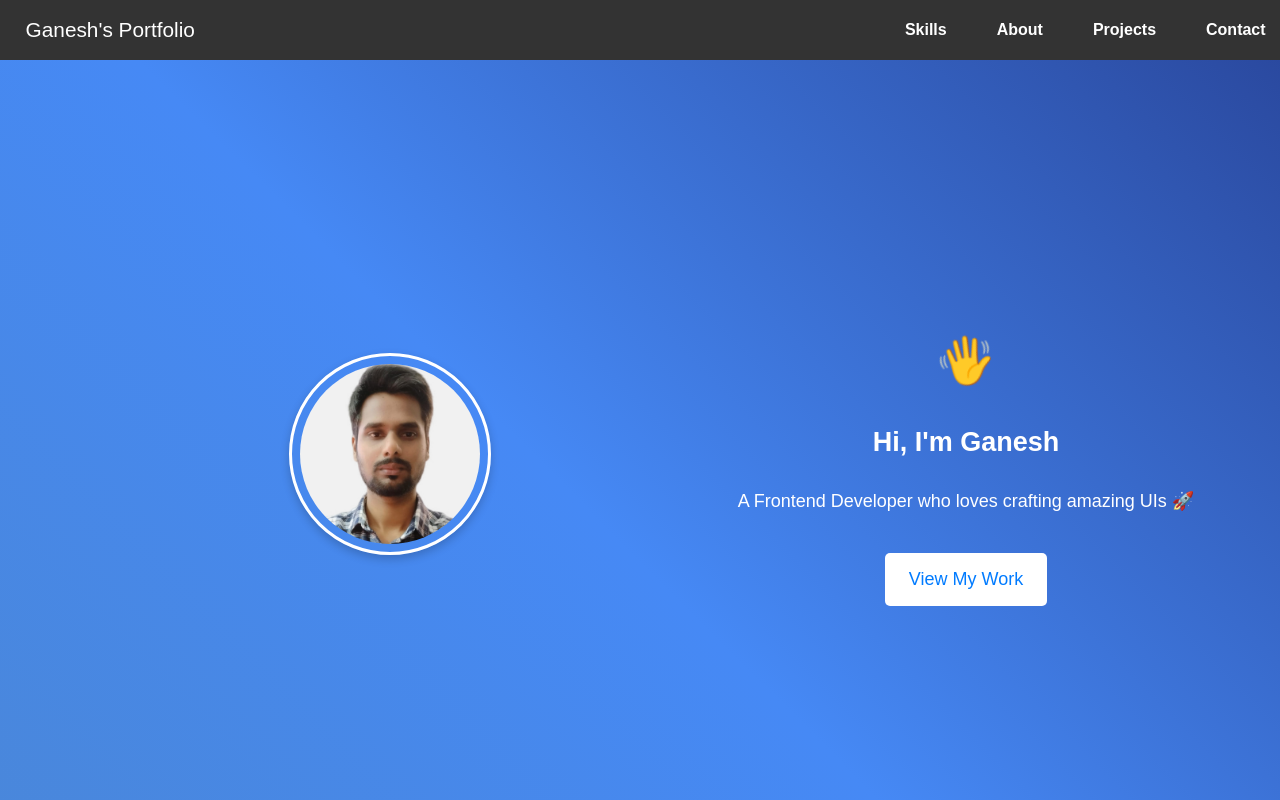
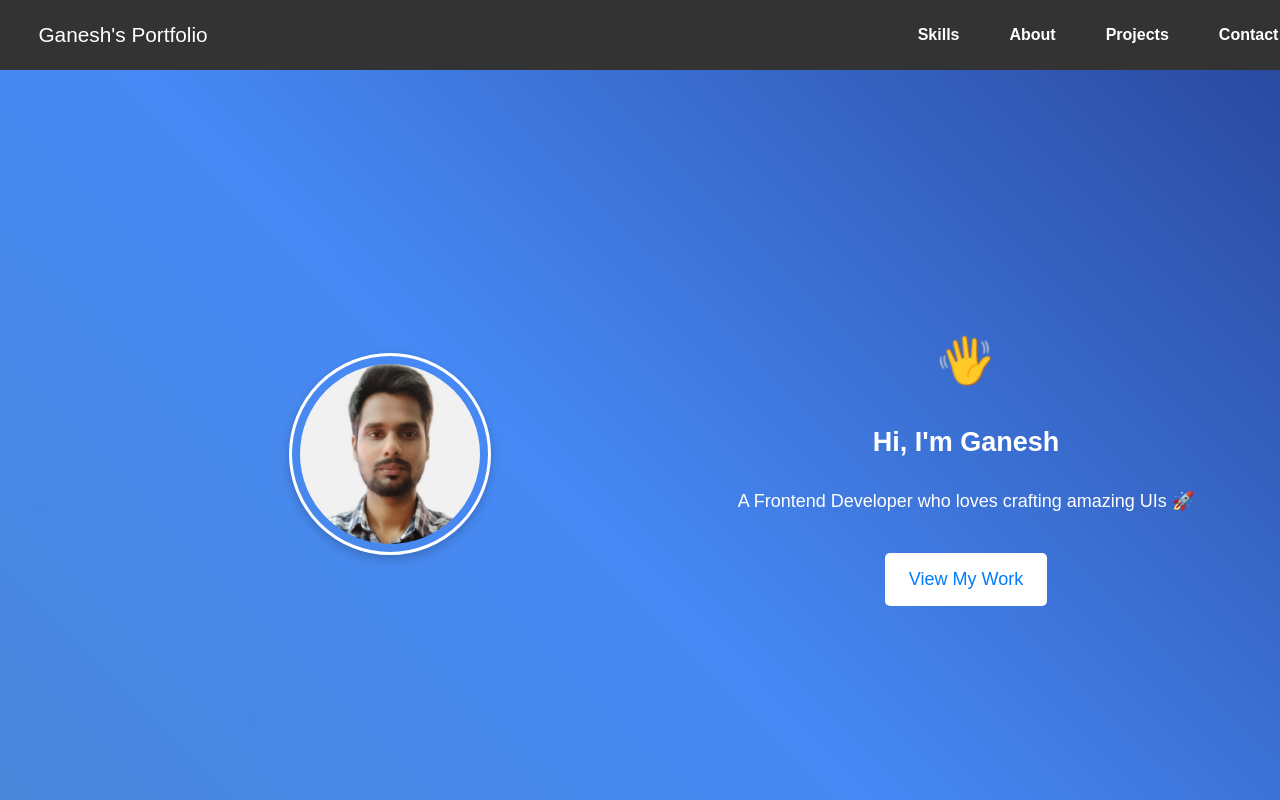
Before and after one commit to gvrnganesh/ganesh-portfolio, a React (Create React App) app: page / in a window 1280 px wide. Shown: the top 800 px of the page. Built offline with nearby package versions, Linux system fonts and the light colour scheme.

Commit message:
responsive update

```diff
--- a/src/components/Header.css
+++ b/src/components/Header.css
@@ -2,8 +2,8 @@
   display: flex;
   justify-content: space-between;
   align-items: center;
-  padding: 5px 2%;
-  height: 50px;
+  padding: 5px 3%;
+  height: 60px;
   background: #333;
   color: white;
   position: fixed;
@@ -104,6 +104,7 @@
   .portfolio-name {
     font-size: 20px;
     padding-left: 5px;
+    font-family: 'Lucida Handwriting', Sans-Serif;
   }
 
   .header {
@@ -112,7 +113,7 @@
   }
 }
 
-@media (min-width: 1025px) {
+@media (min-width: 769px) {
   .hamburger {
       display: none;
   }
--- a/src/components/Hero.css
+++ b/src/components/Hero.css
@@ -99,7 +99,7 @@
     flex-direction: column;
     text-align: center;
     padding-top: 90px;
-    gap: 10px;
+    gap: 5px;
     height: auto;
     min-height: 90vh;
   }
```
